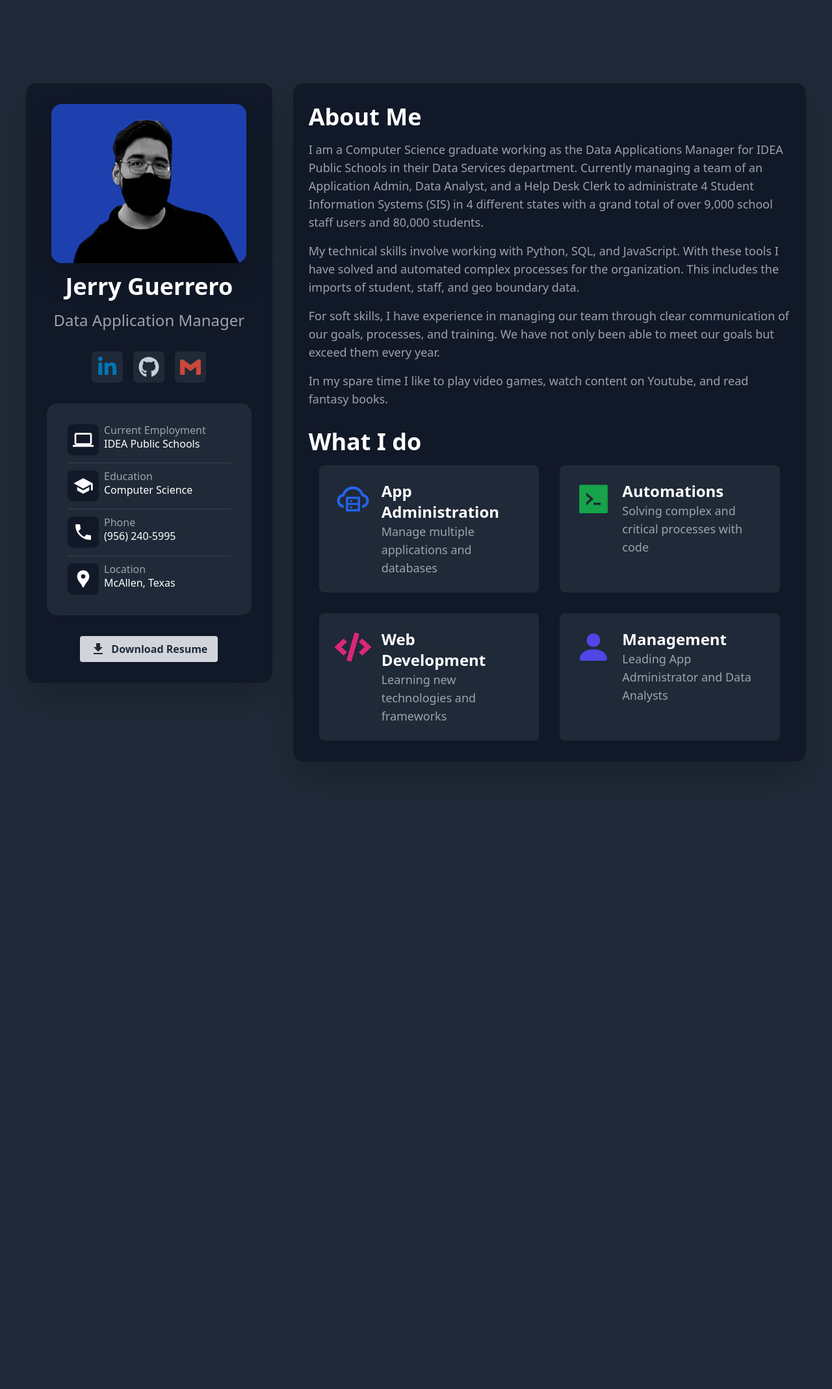
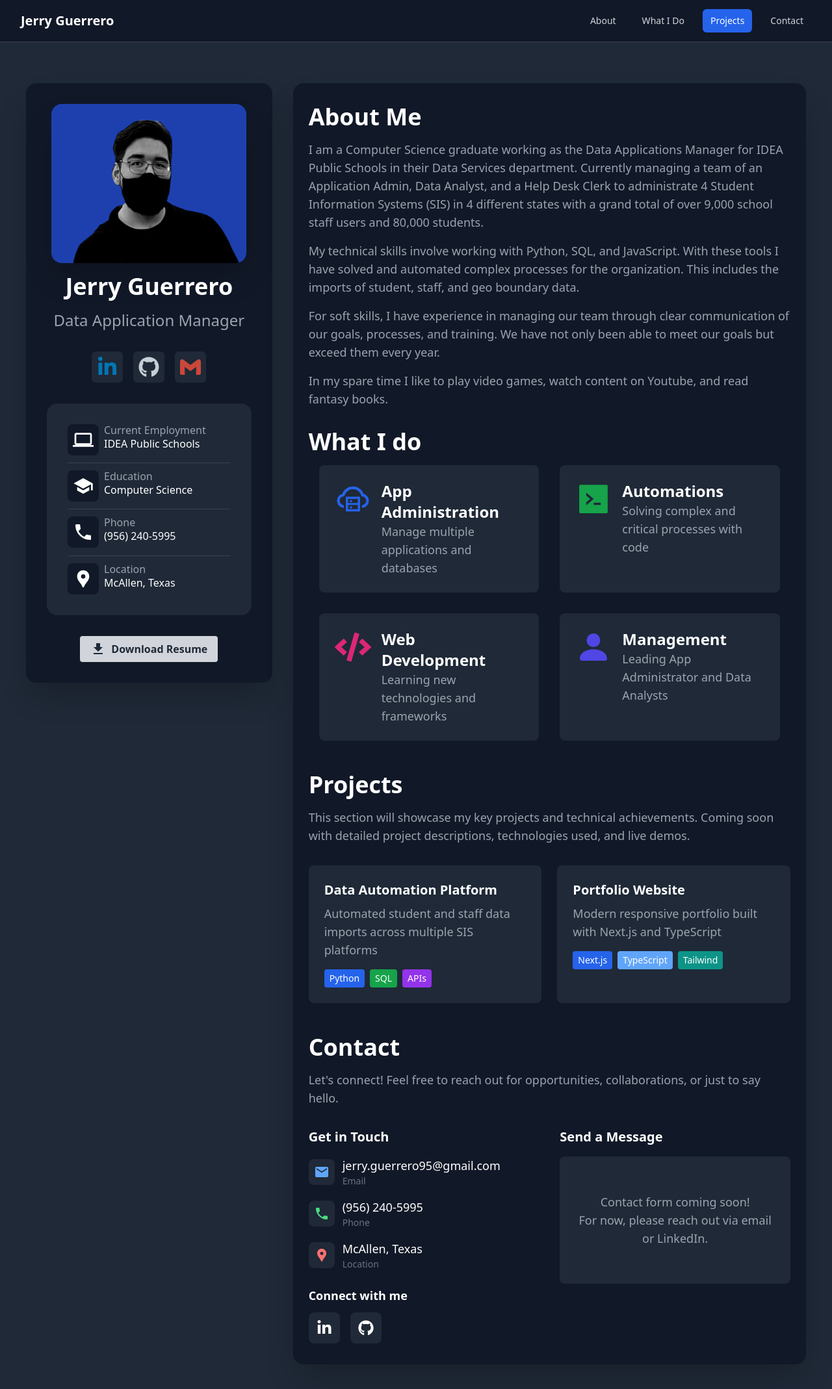
Before and after one commit to Durzo95/jerry-guerrero-portfolio, a Next.js app: page / in a window 1280 px wide. Shown: the top 2138 px of the page at 65% size. Before the commit the page ends 1300 px from the top, so only its background shows below. Built offline with nearby package versions, Linux system fonts and the light colour scheme.

Commit message:
Add Contact, Projects, and Navigation sections; enhance MainBody layout

```diff
--- /dev/null
+++ b/components/ContactSection.tsx
@@ -0,0 +1,89 @@
+import React from "react";
+import MainBodyTitle from "./MainBodyTitle";
+import { MdEmail, MdPhone, MdLocationPin } from "react-icons/md";
+import { FaLinkedinIn, FaGithub } from "react-icons/fa";
+
+export default function ContactSection() {
+  return (
+    <section id="contact" className="mt-12">
+      <MainBodyTitle title="Contact" />
+      <div className="text-gray-400 text-lg">
+        <p className="mt-4 mb-8">
+          Let's connect! Feel free to reach out for opportunities, collaborations, or just to say hello.
+        </p>
+
+        <div className="grid lg:grid-cols-2 grid-cols-1 gap-8">
+          {/* Contact Information */}
+          <div>
+            <h3 className="text-white text-xl font-bold mb-4">Get in Touch</h3>
+            <div className="space-y-4">
+              <div className="flex items-center gap-3">
+                <div className="bg-gray-800 p-2 rounded-lg">
+                  <MdEmail size={24} className="text-blue-400" />
+                </div>
+                <div>
+                  <p className="text-white">jerry.guerrero95@gmail.com</p>
+                  <p className="text-gray-500 text-sm">Email</p>
+                </div>
+              </div>
+
+              <div className="flex items-center gap-3">
+                <div className="bg-gray-800 p-2 rounded-lg">
+                  <MdPhone size={24} className="text-green-400" />
+                </div>
+                <div>
+                  <p className="text-white">(956) 240-5995</p>
+                  <p className="text-gray-500 text-sm">Phone</p>
+                </div>
+              </div>
+
+              <div className="flex items-center gap-3">
+                <div className="bg-gray-800 p-2 rounded-lg">
+                  <MdLocationPin size={24} className="text-red-400" />
+                </div>
+                <div>
+                  <p className="text-white">McAllen, Texas</p>
+                  <p className="text-gray-500 text-sm">Location</p>
+                </div>
+              </div>
+            </div>
+
+            {/* Social Links */}
+            <div className="mt-6">
+              <h4 className="text-white font-semibold mb-3">Connect with me</h4>
+              <div className="flex gap-4">
+                <a
+                  href="https://www.linkedin.com/in/gerardo-guerrero2/"
+                  target="_blank"
+                  rel="noopener noreferrer"
+                  className="bg-gray-800 p-3 rounded-lg hover:bg-blue-600 transition-colors"
+                >
+                  <FaLinkedinIn size={24} className="text-white" />
+                </a>
+                <a
+                  href="https://github.com/Durzo95"
+                  target="_blank"
+                  rel="noopener noreferrer"
+                  className="bg-gray-800 p-3 rounded-lg hover:bg-gray-600 transition-colors"
+                >
+                  <FaGithub size={24} className="text-white" />
+                </a>
+              </div>
+            </div>
+          </div>
+
+          {/* Contact Form Placeholder */}
+          <div>
+            <h3 className="text-white text-xl font-bold mb-4">Send a Message</h3>
+            <div className="bg-gray-800 p-6 rounded-lg">
+              <p className="text-gray-400 text-center py-8">
+                Contact form coming soon! <br />
+                For now, please reach out via email or LinkedIn.
+              </p>
+            </div>
+          </div>
+        </div>
+      </div>
+    </section>
+  );
+}
--- a/components/MainBody.tsx
+++ b/components/MainBody.tsx
@@ -1,14 +1,24 @@
 import React from "react";
 import MainBodyAboutMe from "./MainBodyAboutMe";
 import MainBodyWhatIDo from "./MainBodyWhatIDo";
+import ProjectsSection from "./ProjectsSection";
+import ContactSection from "./ContactSection";
 
 export default function MainBody() {
   return (
     <main className="h-max w-full bg-gray-900 sm:rounded-2xl shadow-2xl py-8 px-6 max-w-4xl">
       {/* About Me */}
-      <MainBodyAboutMe />
+      <section id="about">
+        <MainBodyAboutMe />
+      </section>
       {/* What I do */}
-      <MainBodyWhatIDo />
+      <section id="what-i-do">
+        <MainBodyWhatIDo />
+      </section>
+      {/* Projects */}
+      <ProjectsSection />
+      {/* Contact */}
+      <ContactSection />
     </main>
   );
 }
--- /dev/null
+++ b/components/Navigation.tsx
@@ -0,0 +1,120 @@
+import React, { useState, useEffect } from "react";
+import { HiMenu, HiX } from "react-icons/hi";
+
+const Navigation = () => {
+  const [isOpen, setIsOpen] = useState(false);
+  const [activeSection, setActiveSection] = useState("about");
+
+  const navItems = [
+    { id: "about", label: "About" },
+    { id: "what-i-do", label: "What I Do" },
+    { id: "projects", label: "Projects" },
+    { id: "contact", label: "Contact" },
+  ];
+
+  const scrollToSection = (sectionId: string) => {
+    const element = document.getElementById(sectionId);
+    if (element) {
+      element.scrollIntoView({
+        behavior: "smooth",
+        block: "start",
+      });
+    }
+    setIsOpen(false);
+  };
+
+  useEffect(() => {
+    const handleScroll = () => {
+      const sections = navItems.map(item => item.id);
+      const scrollPosition = window.scrollY + 100;
+
+      for (const sectionId of sections) {
+        const element = document.getElementById(sectionId);
+        if (element) {
+          const { offsetTop, offsetHeight } = element;
+          if (scrollPosition >= offsetTop && scrollPosition < offsetTop + offsetHeight) {
+            setActiveSection(sectionId);
+            break;
+          }
+        }
+      }
+    };
+
+    window.addEventListener("scroll", handleScroll);
+    return () => window.removeEventListener("scroll", handleScroll);
+  }, []);
+
+  return (
+    <nav className="fixed top-0 left-0 right-0 z-50 bg-gray-900/95 backdrop-blur-sm border-b border-gray-700">
+      <div className="max-w-7xl mx-auto px-4 sm:px-6 lg:px-8">
+        <div className="flex justify-between items-center h-16">
+          {/* Logo */}
+          <div className="flex-shrink-0">
+            <button
+              onClick={() => scrollToSection("about")}
+              className="text-white text-xl font-bold hover:text-blue-400 transition-colors"
+            >
+              Jerry Guerrero
+            </button>
+          </div>
+
+          {/* Desktop Navigation */}
+          <div className="hidden md:block">
+            <div className="ml-10 flex items-baseline space-x-4">
+              {navItems.map((item) => (
+                <button
+                  key={item.id}
+                  onClick={() => scrollToSection(item.id)}
+                  className={`px-3 py-2 rounded-md text-sm font-medium transition-colors ${
+                    activeSection === item.id
+                      ? "bg-blue-600 text-white"
+                      : "text-gray-300 hover:bg-gray-700 hover:text-white"
+                  }`}
+                >
+                  {item.label}
+                </button>
+              ))}
+            </div>
+          </div>
+
+          {/* Mobile menu button */}
+          <div className="md:hidden">
+            <button
+              onClick={() => setIsOpen(!isOpen)}
+              className="bg-gray-800 inline-flex items-center justify-center p-2 rounded-md text-gray-400 hover:text-white hover:bg-gray-700 focus:outline-none focus:ring-2 focus:ring-inset focus:ring-white"
+            >
+              {isOpen ? (
+                <HiX className="block h-6 w-6" />
+              ) : (
+                <HiMenu className="block h-6 w-6" />
+              )}
+            </button>
+          </div>
+        </div>
+      </div>
+
+      {/* Mobile Navigation */}
+      {isOpen && (
+        <div className="md:hidden">
+          <div className="px-2 pt-2 pb-3 space-y-1 sm:px-3 bg-gray-900 border-t border-gray-700">
+            {navItems.map((item) => (
+              <button
+                key={item.id}
+                onClick={() => scrollToSection(item.id)}
+                className={`block px-3 py-2 rounded-md text-base font-medium w-full text-left transition-colors ${
+                  activeSection === item.id
+                    ? "bg-blue-600 text-white"
+                    : "text-gray-300 hover:bg-gray-700 hover:text-white"
+                }`}
+              >
+                {item.label}
+              </button>
+            ))}
+          </div>
+        </div>
+      )}
+    </nav>
+  );
+};
+
+export default Navigation;
--- /dev/null
+++ b/components/ProjectsSection.tsx
@@ -0,0 +1,42 @@
+import React from "react";
+import MainBodyTitle from "./MainBodyTitle";
+
+export default function ProjectsSection() {
+  return (
+    <section id="projects" className="mt-12">
+      <MainBodyTitle title="Projects" />
+      <div className="text-gray-400 text-lg">
+        <p className="mt-4">
+          This section will showcase my key projects and technical achievements.
+          Coming soon with detailed project descriptions, technologies used, and live demos.
+        </p>
+        <div className="grid lg:grid-cols-2 grid-cols-1 gap-6 mt-8">
+          {/* Placeholder project cards */}
+          <div className="rounded-lg bg-gray-800 p-6">
+            <h3 className="text-white text-xl font-bold mb-2">Data Automation Platform</h3>
+            <p className="text-gray-400 mb-4">
+              Automated student and staff data imports across multiple SIS platforms
+            </p>
+            <div className="flex flex-wrap gap-2">
+              <span className="bg-blue-600 text-white px-2 py-1 rounded text-sm">Python</span>
+              <span className="bg-green-600 text-white px-2 py-1 rounded text-sm">SQL</span>
+              <span className="bg-purple-600 text-white px-2 py-1 rounded text-sm">APIs</span>
+            </div>
+          </div>
+
+          <div className="rounded-lg bg-gray-800 p-6">
+            <h3 className="text-white text-xl font-bold mb-2">Portfolio Website</h3>
+            <p className="text-gray-400 mb-4">
+              Modern responsive portfolio built with Next.js and TypeScript
+            </p>
+            <div className="flex flex-wrap gap-2">
+              <span className="bg-blue-600 text-white px-2 py-1 rounded text-sm">Next.js</span>
+              <span className="bg-blue-400 text-white px-2 py-1 rounded text-sm">TypeScript</span>
+              <span className="bg-teal-600 text-white px-2 py-1 rounded text-sm">Tailwind</span>
+            </div>
+          </div>
+        </div>
+      </div>
+    </section>
+  );
+}
--- a/pages/index.tsx
+++ b/pages/index.tsx
@@ -2,6 +2,7 @@ import type { NextPage } from "next";
 import Head from "next/head";
 import Profile from "../components/Profile";
 import MainBody from "../components/MainBody";
+import Navigation from "../components/Navigation";
 
 const Home: NextPage = () => {
   return (
@@ -10,7 +11,8 @@ const Home: NextPage = () => {
         <title>Jerry Guerrero</title>
         <link rel="icon" href="/favicon.ico" />
       </Head>
-      <main className="lg:flex lg:justify-center h-full min-h-screen bg-gray-800 sm:py-8 sm:px-4 lg:py-32 lg:px-10">
+      <Navigation />
+      <main className="lg:flex lg:justify-center h-full min-h-screen bg-gray-800 sm:py-8 sm:px-4 lg:py-32 lg:px-10 pt-16">
         {/* Holding all the content, set the grid */}
         <div className="grid grid-cols-12 sm:gap-8 ">
           {/* Left side of the page, the profile */}
--- a/styles/globals.css
+++ b/styles/globals.css
@@ -1,9 +1,16 @@
 @tailwind base;
 @tailwind components;
 @tailwind utilities;
+
 /*  Makes the whole background html the right color, instead of only the scrollable area
     Without this if the user scrolls past on mobile they would see white instead of the
     intended background color */
 html {
   background-color: theme("colors.gray.800");
+  scroll-behavior: smooth;
 }
+
+/* Ensure smooth scrolling works on all browsers */
+* {
+  scroll-behavior: smooth;
+}
```
